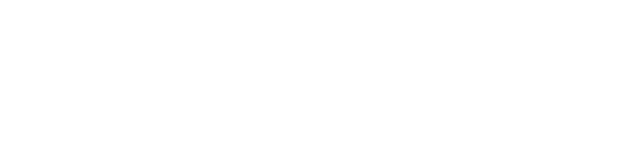
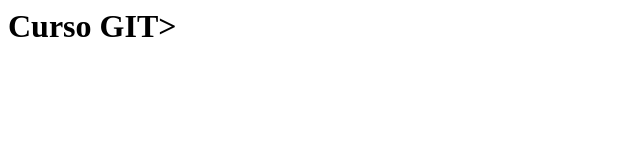
Before and after one commit to juliobovo/curso-git, a plain HTML site: page index.html in a window 1280 px wide. Shown: the whole page, without its empty margins (0-640 px from the left). Drawn offline with Linux system fonts and the light colour scheme.

```diff
--- a/index.html
+++ b/index.html
@@ -2,7 +2,7 @@
 	<head> </head>
 
 	<body>
-
+		<h1> Curso GIT> </h1>
 	</body>
 
 </html>
```
